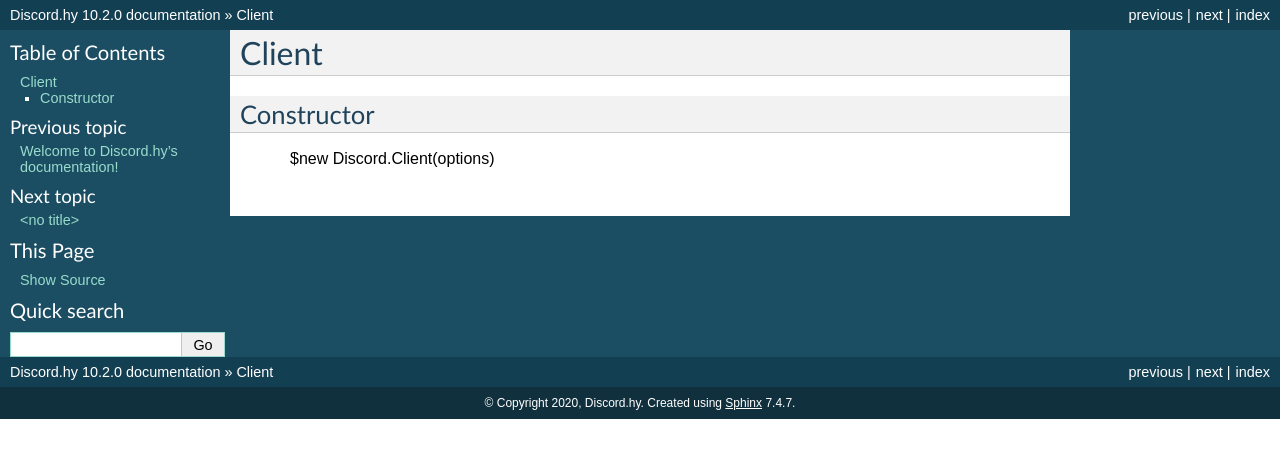
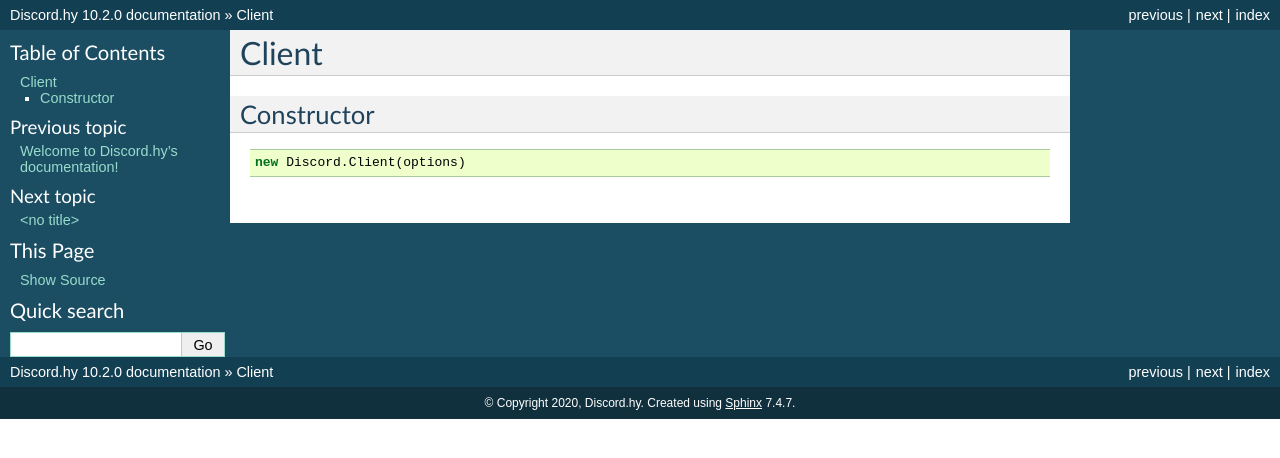
Before and after one commit to hydrogen-studio/discordhydocs, a Sphinx documentation site: the page built from docs/client.rst, in a window 1280 px wide. Shown: the top 458 px of the page. Built offline with Sphinx 7.4.7, drawn with Linux system fonts in a browser that asks for light colours.

Commit message:
Update client.rst

```diff
--- a/docs/client.rst
+++ b/docs/client.rst
@@ -3,5 +3,6 @@
 
 Constructor
 -----------
+.. code-block:: javascript
 
-    $new Discord.Client(options)
+   new Discord.Client(options)
```
